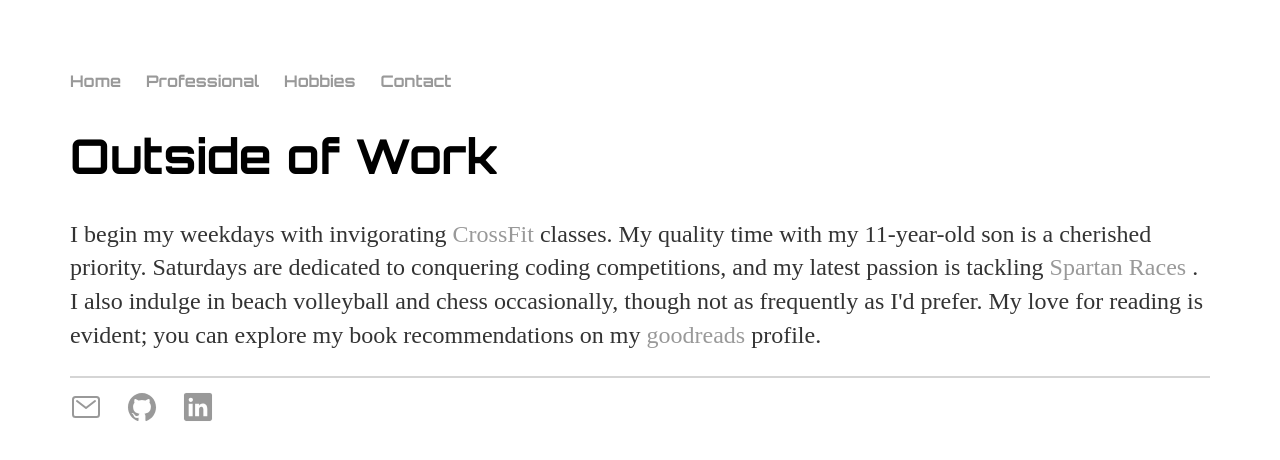
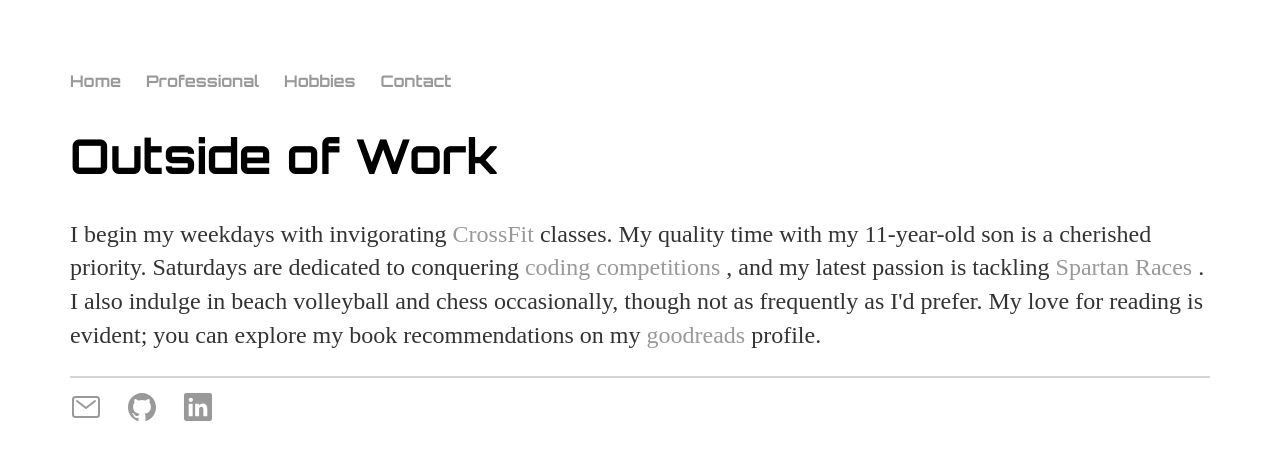
Before and after one commit to alexeybutyrev/alexeybutyrev.github.io, a Jekyll site: the page built from perc/index.html, in a window 1280 px wide. Shown: the top 460 px of the page. Built offline with Jekyll 4.4.1, drawn with Linux system fonts in a browser that asks for light colours; part of the change alters nothing that is shown.

```diff
--- a/perc/index.html
+++ b/perc/index.html
@@ -7,7 +7,8 @@ title: Hobbies
 	<p>
 		I begin my weekdays with invigorating <a href="https://games.crossfit.com/athlete/1683143">CrossFit</a> classes.
 		My quality time with my 11-year-old son is a cherished
-		priority. Saturdays are dedicated to conquering coding competitions, and my latest passion is tackling <a
+		priority. Saturdays are dedicated to conquering <a href="https://leetcode.com/alexey_wish/"> coding competitions
+		</a>, and my latest passion is tackling <a
 			href="https://drive.google.com/file/d/1SqelAr8MxaKq5mMCCU8aXsHf0lpdco-K/view?usp=sharing">Spartan
 			Races </a>. I also indulge in beach volleyball and chess occasionally, though not as frequently as I'd
 		prefer. My
```
